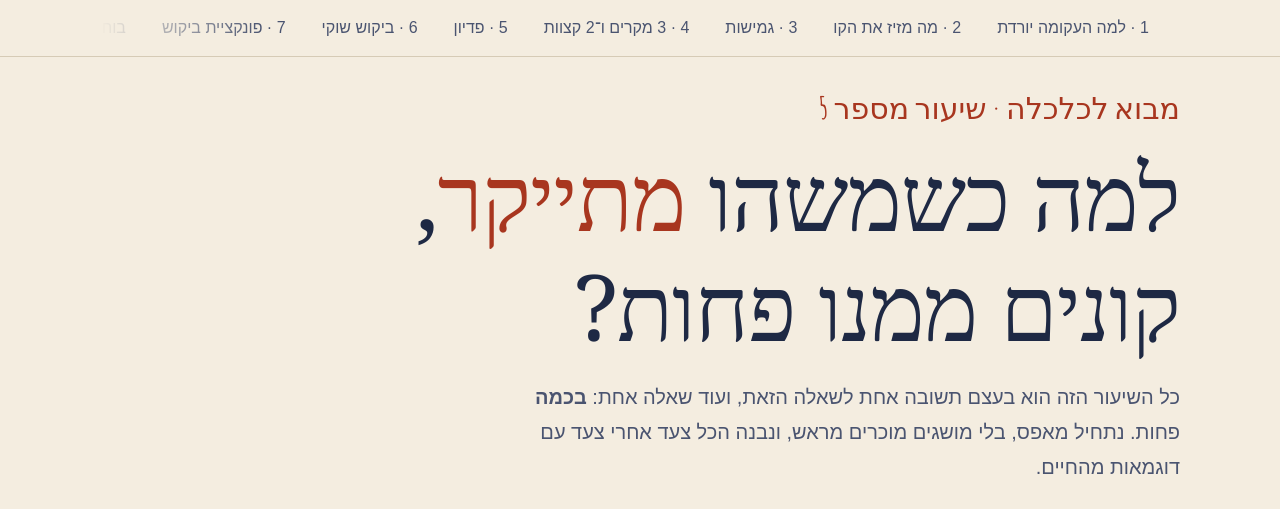
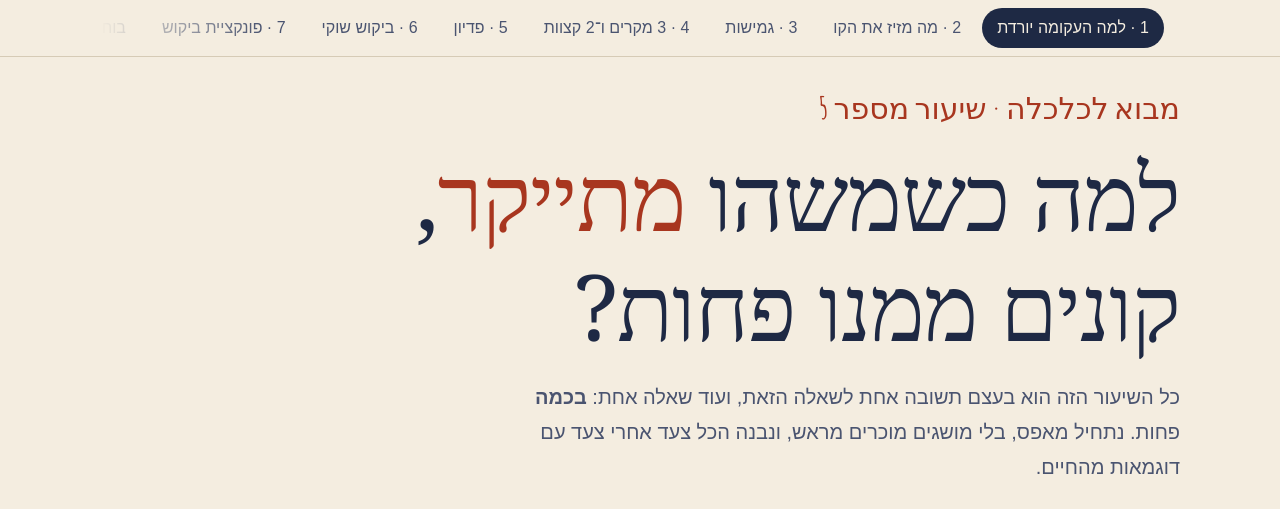
Before and after one commit to hanochgo7-gif/econ-lesson-5, a plain HTML site: page demand/index.html in a window 1280 px wide. Shown: the top 509 px of the page. Drawn offline with Linux system fonts and the light colour scheme; a web font is replaced by a local one.

Commit message:
Demand lesson: fix script crash from non-anchor nav links (graphs and interactions now load)
Co-Authored-By: Claude Opus 5.5 <noreply@anthropic.com>
Claude-Session: https://claude.ai/code/session_01VuxLVvDVcYDYnzGwrizVcN

```diff
--- a/demand/index.html
+++ b/demand/index.html
@@ -763,7 +763,7 @@ $$('video[data-loop]').forEach(v=>{
 });
 
 /* nav highlight */
-const links=$$('#nav a');const secs=links.map(a=>$(a.getAttribute('href')));
+const links=$$('#nav a').filter(a=>(a.getAttribute('href')||'').startsWith('#'));const secs=links.map(a=>$(a.getAttribute('href'))).filter(Boolean);
 if('IntersectionObserver' in window){const io=new IntersectionObserver(es=>{es.forEach(e=>{if(e.isIntersecting){links.forEach(a=>{const on=a.getAttribute('href')==='#'+e.target.id;a.classList.toggle('on',on);if(on)a.setAttribute('aria-current','location');else a.removeAttribute('aria-current');});const on=links.find(a=>a.classList.contains('on'));if(on)on.scrollIntoView({block:'nearest',inline:'center'});}})},{rootMargin:'-40% 0px -55% 0px'});
 secs.forEach(s=>s&&io.observe(s));}
 
```
